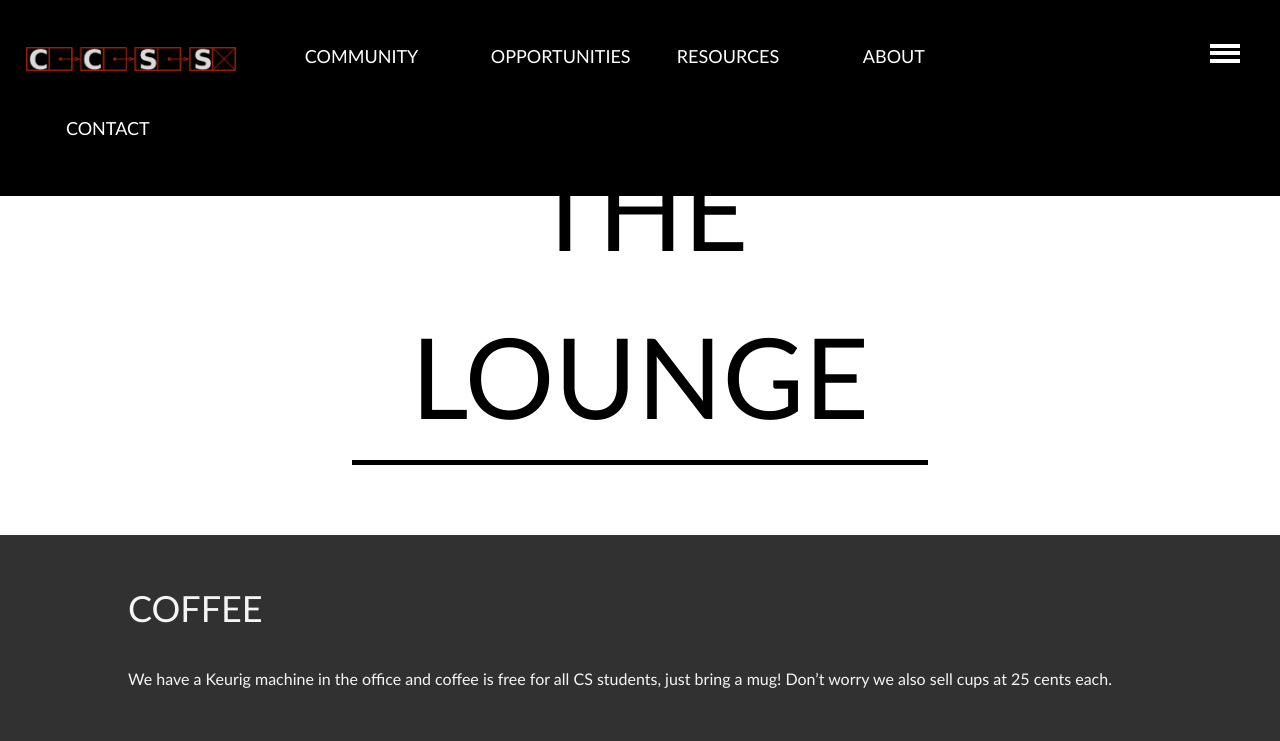
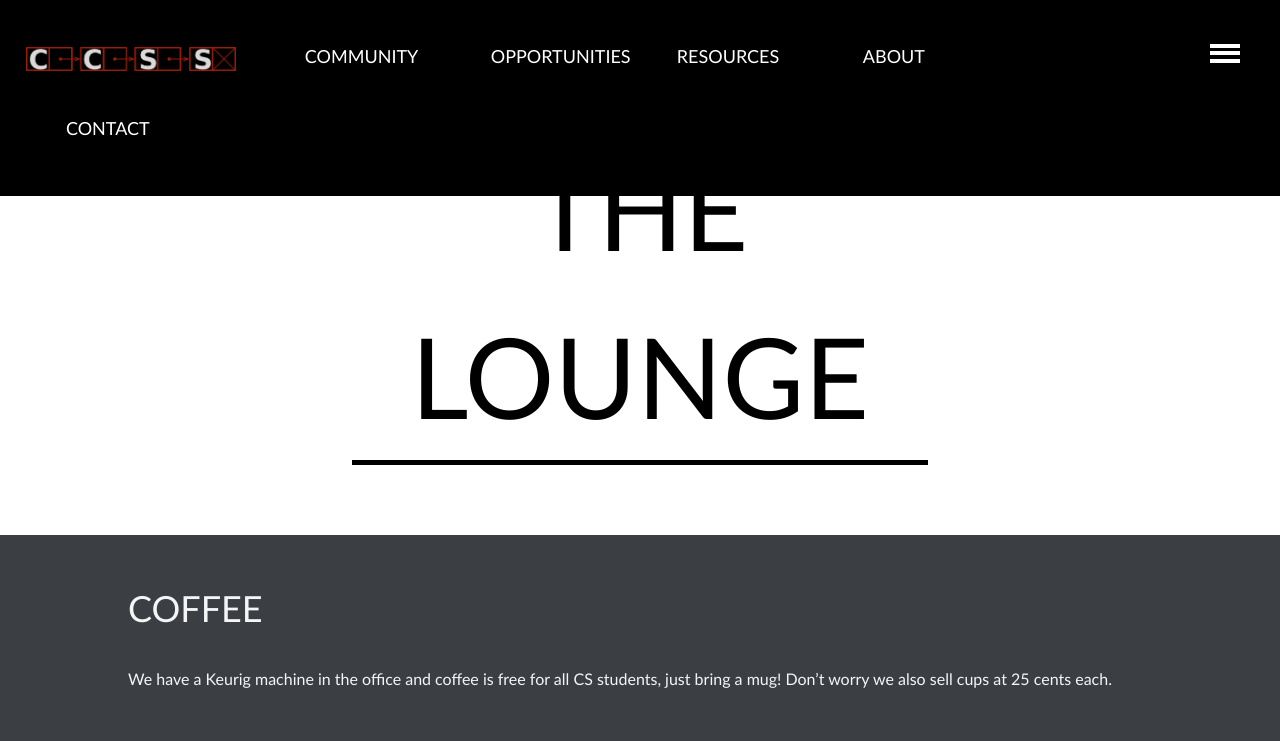
Before and after one commit to brittnylapierre/ccss_web, a Jekyll site: the page built from about/lounge/index.md, in a window 1280 px wide. Shown: the top 741 px of the page. Built offline with Jekyll 4.4.1, drawn with Linux system fonts in a browser that asks for light colours; grey boxes are pictures that could not be loaded.

Commit message:
Updated _layout.scss

```diff
--- a/_sass/_layout.scss
+++ b/_sass/_layout.scss
@@ -703,6 +703,6 @@ ul {
 }
 
 .dark {
-	background-color: #313131;
+	background-color: #3B3E43;
     color: whitesmoke;
 }
```
